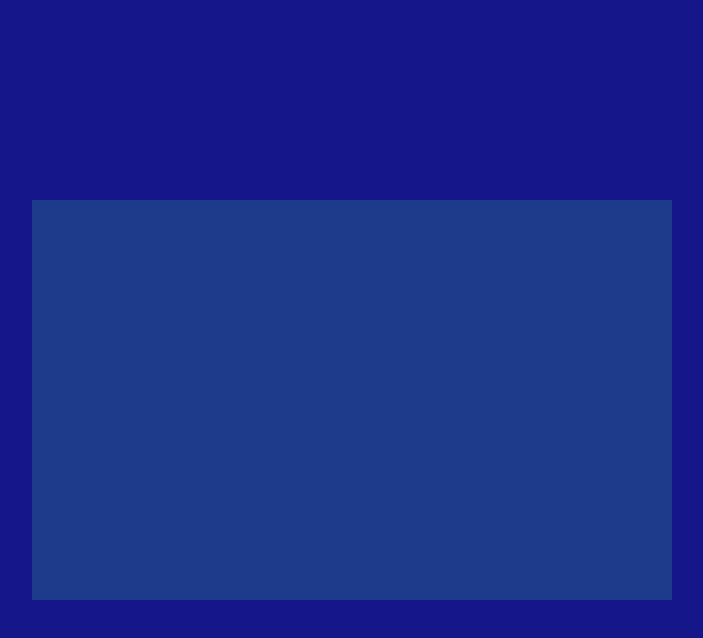
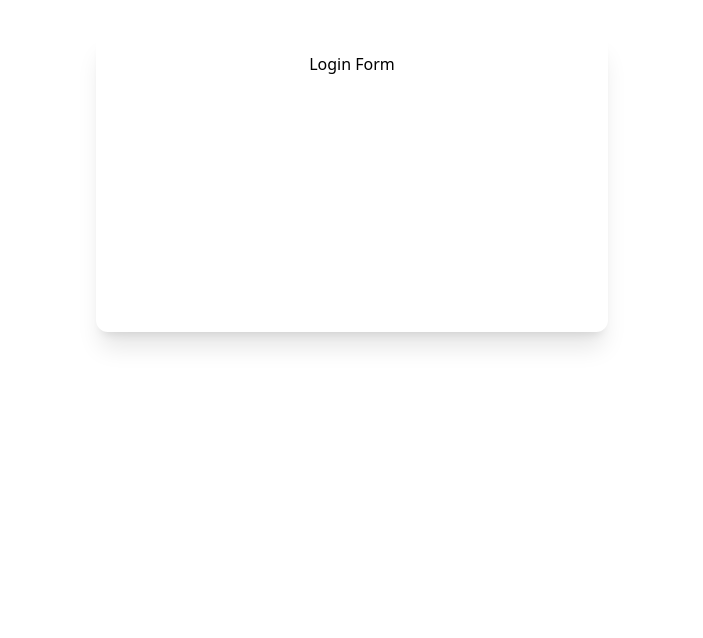
Before and after one commit to AshanSandeep06/Password-Generator-React, a React (Create React App) app: page / in a window 1280 px wide. Shown: the top 638 px of the page, without its empty margins (288-991 px from the left). Built offline with nearby package versions, Linux system fonts and the light colour scheme.

Commit message:
Content Updated in App.tsx file

```diff
--- a/src/App.tsx
+++ b/src/App.tsx
@@ -1,15 +1,15 @@
-import React from "react";
+import React, { Component } from "react";
 import logo from "./logo.svg";
 import "./App.css";
 
-function App() {
+export default function App() {
   return (
-    <section id="app" className="w-screen h-screen flex justify-center items-center bg-blue-custom-100">
-      <div className="bg-blue-900 w-1/2 h-1/2">
-
-      </div>
+    <section className="h-full">
+      <form className="w-full h-full py-8 px-32 flex flex-col gap-3 items-center justify-center">
+        <div className="pt-5 w-1/2 px-16 flex flex-col gap-4 items-center shadow-xl h-[300px] rounded-xl">
+          <h1>Login Form</h1>
+        </div>
+      </form>
     </section>
   );
 }
-
-export default App;
```
